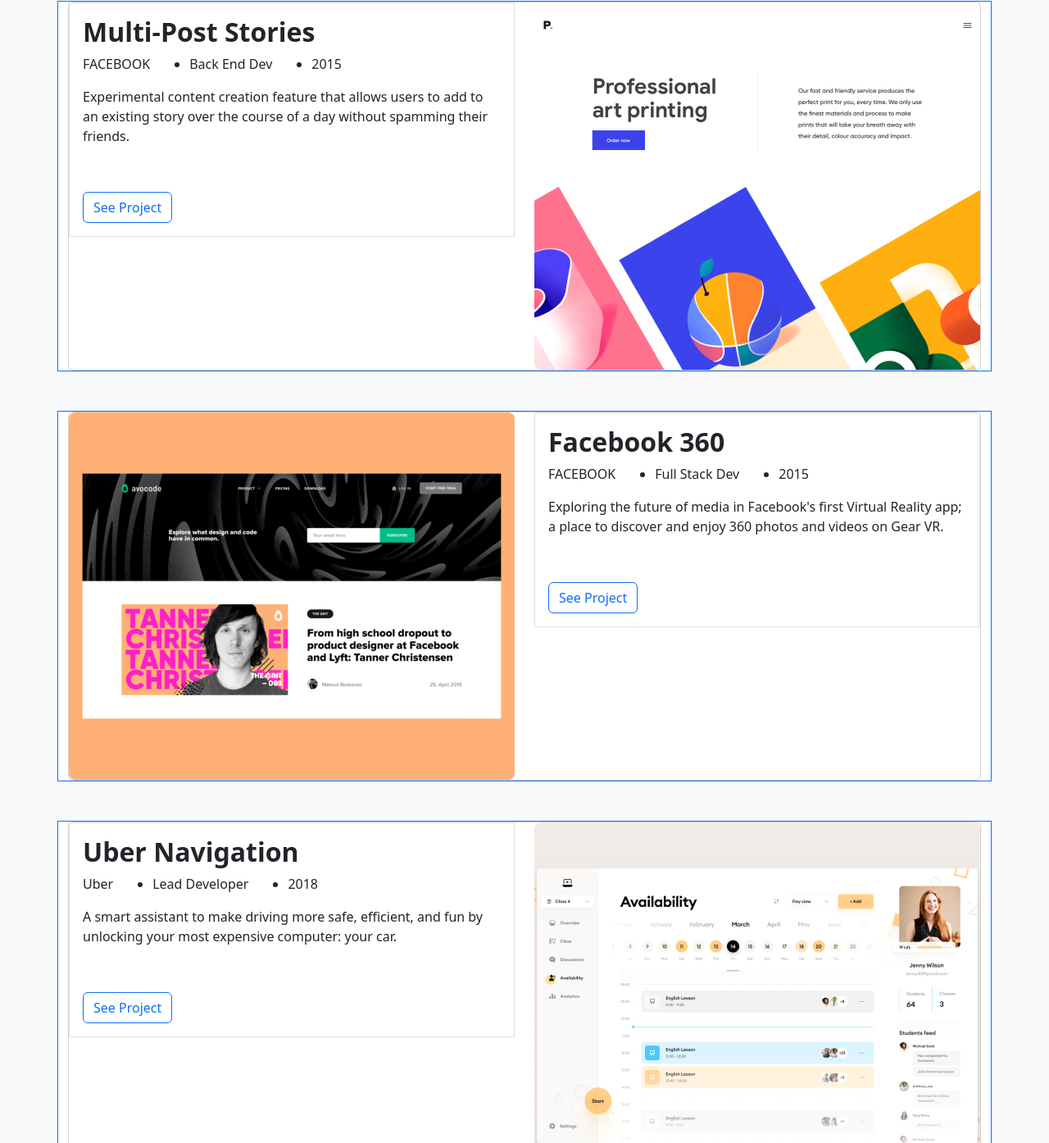
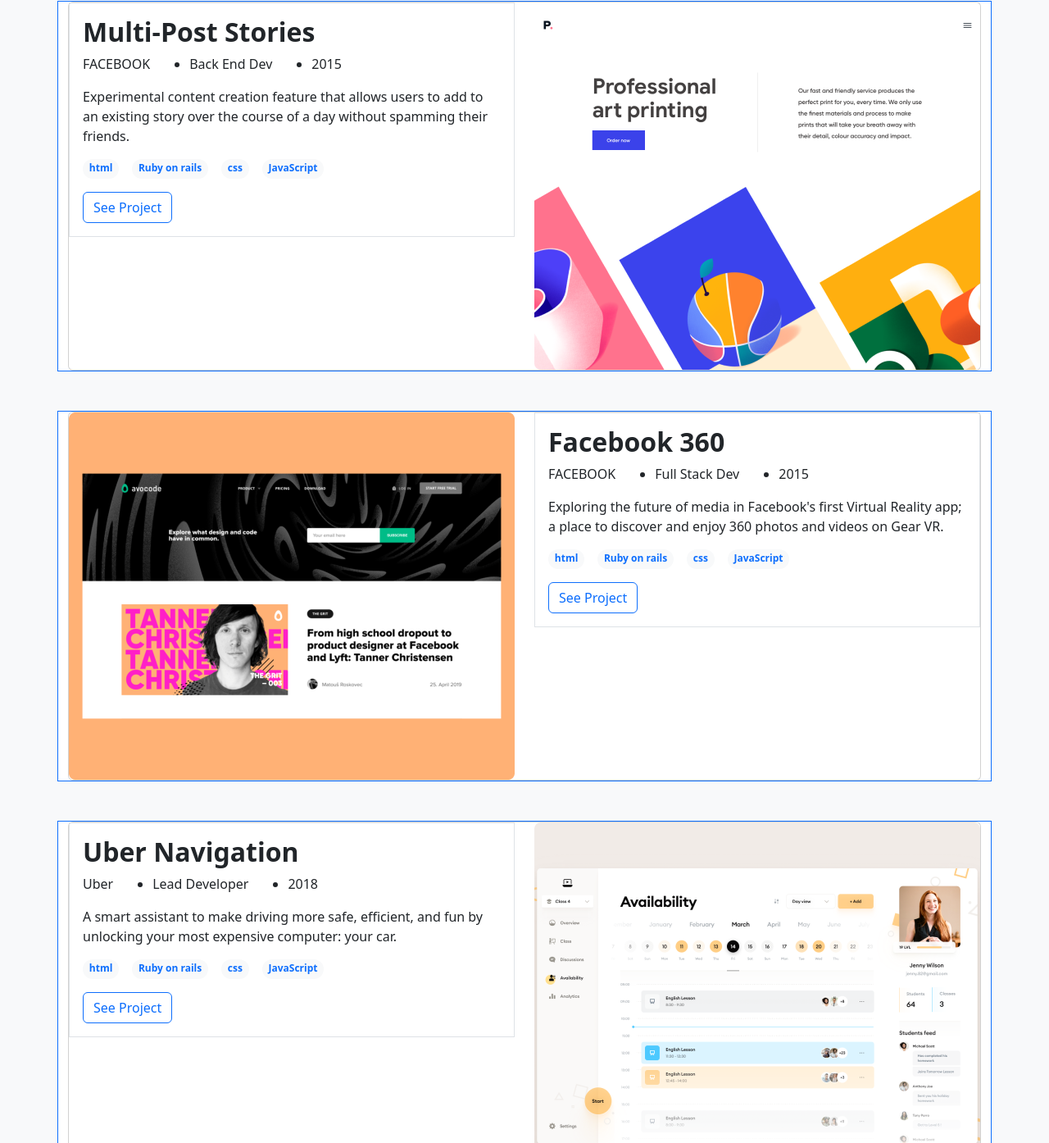
Before and after one commit to JoyTaribagshaw/bootstrap-portfolio, a plain HTML site: page index.html in a window 1280 px wide. Shown: the part 1129-2523 px from the top of the page at 82% size. Drawn offline with nearby package versions, Linux system fonts and the light colour scheme.

Commit message:
Update html file

```diff
--- a/index.html
+++ b/index.html
@@ -69,6 +69,9 @@
               </ul>
               <p>A daily selection of privately personalized reads; no accounts or sign-ups required.</p>
               <ul class="d-flex list-unstyled gap-3">
+                <span class="badge rounded-pill bg-light text-primary">html</span>
+                <span class="badge rounded-pill bg-light text-primary">css</span>
+                <span class="badge rounded-pill bg-light text-primary">JavaScript</span>
                 <li><img src="" alt=""></li>
                 <li><img src="" alt=""></li>
                 <li><img src="" alt=""></li>
@@ -96,6 +99,11 @@
                 story over the course of a day without spamming their friends.
               </p>
               <ul class="d-flex list-unstyled gap-3">
+                <span class="badge rounded-pill bg-light text-primary">html</span>
+                <span class="badge rounded-pill bg-light text-primary">Ruby on rails</span>
+                <span class="badge rounded-pill bg-light text-primary">css</span>
+                <span class="badge rounded-pill bg-light text-primary">JavaScript</span>
+
                 <li><img src="" alt=""></li>
                 <li><img src="" alt=""></li>
                 <li><img src="" alt=""></li>
@@ -127,6 +135,10 @@
               </ul>
               <p class="">Exploring the future of media in Facebook's first Virtual Reality app; a place to discover and enjoy 360 photos and videos on Gear VR.</p>
               <ul class="d-flex list-unstyled gap-3">
+                <span class="badge rounded-pill bg-light text-primary">html</span>
+                <span class="badge rounded-pill bg-light text-primary">Ruby on rails</span>
+                <span class="badge rounded-pill bg-light text-primary">css</span>
+                <span class="badge rounded-pill bg-light text-primary">JavaScript</span>
                 <li><img src="" alt=""></li>
                 <li><img src="" alt=""></li>
                 <li><img src="" alt=""></li>
@@ -153,6 +165,10 @@
               </ul>
               <p>A smart assistant to make driving more safe, efficient, and fun by unlocking your most expensive computer: your car.</p>
               <ul class="d-flex list-unstyled gap-3">
+                <span class="badge rounded-pill bg-light text-primary">html</span>
+                <span class="badge rounded-pill bg-light text-primary">Ruby on rails</span>
+                <span class="badge rounded-pill bg-light text-primary">css</span>
+                <span class="badge rounded-pill bg-light text-primary">JavaScript</span>
                 <li><img src="" alt=""></li>
                 <li><img src="" alt=""></li>
                 <li><img src="" alt=""></li>
```
